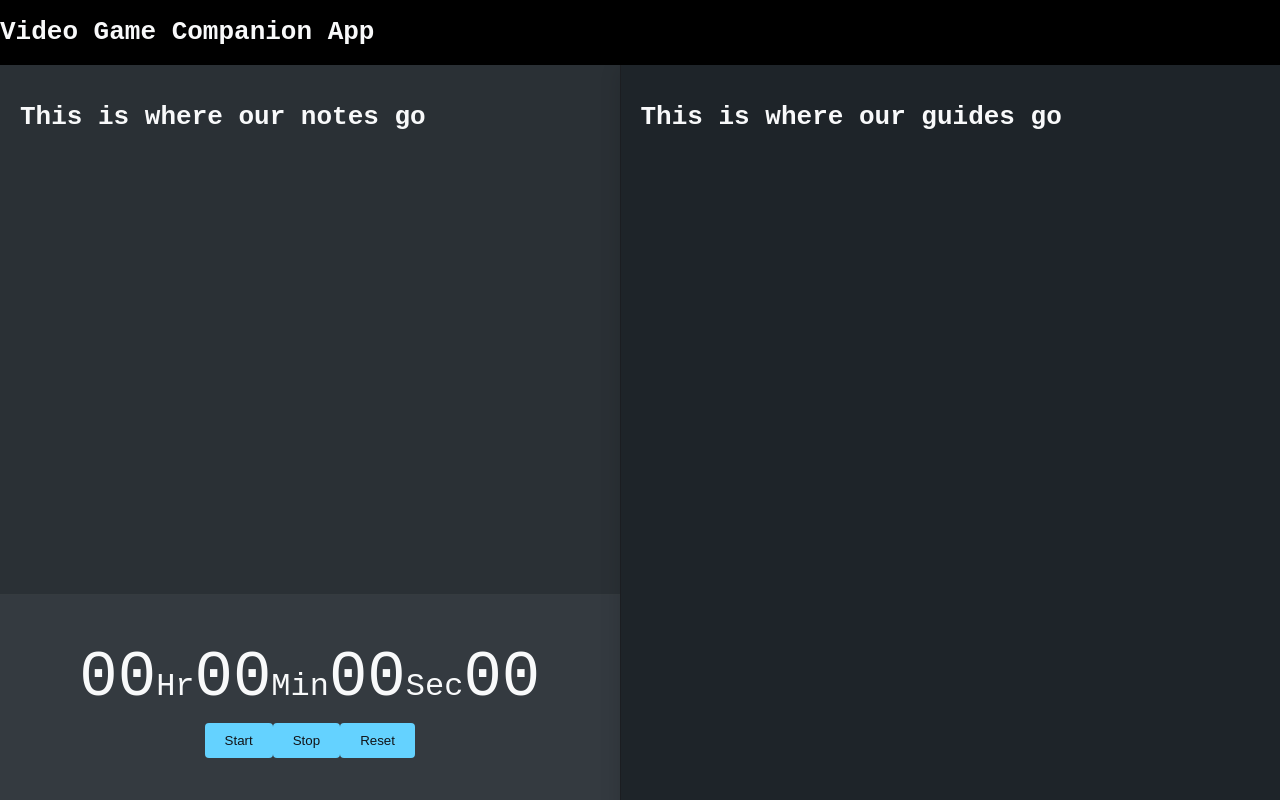
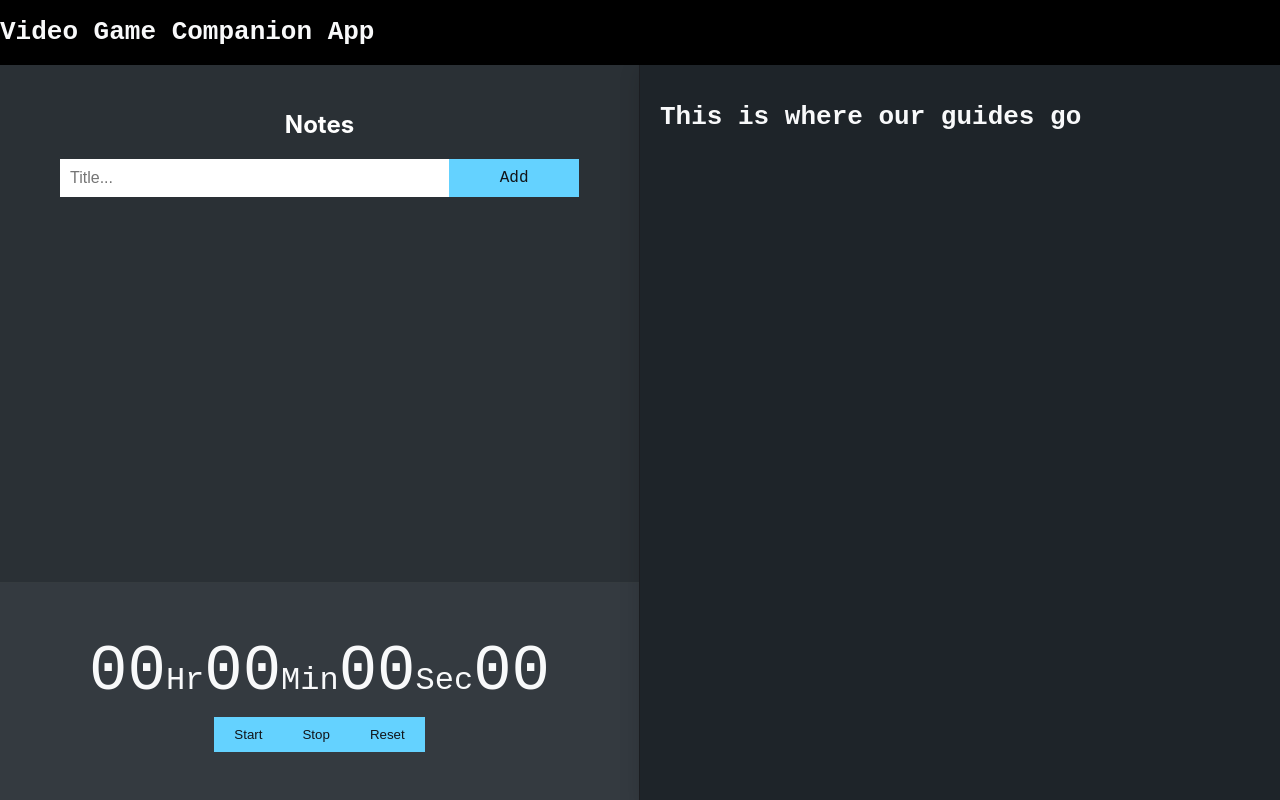
Before and after one commit to sah0017/SENG2513, a React (Create React App) app in the folder client/: page / in a window 1280 px wide. Built offline with nearby package versions, Linux system fonts and the light colour scheme.

Commit message:
added some notes functionality, altered UI to match

```diff
--- a/client/src/App.css
+++ b/client/src/App.css
@@ -89,21 +89,7 @@ html, body {
   font-weight: 300;
 }
 
-.btn {
-  background-color: #64d2ff;
-  color: #121418;
-  border: none;
-  padding: 10px 20px;
-  border-radius: 4px;
-  font-weight: 500;
-  cursor: pointer;
-  transition: all 0.2s ease;
-}
 
-.btn:hover {
-  background-color: #a5e9ff;
-  box-shadow: 0 4px 8px rgba(0, 0, 0, 0.1);
-}
 
 * {
   transition: background-color 0.3s ease, color 0.3s ease;
--- a/client/src/Notes.css
+++ b/client/src/Notes.css
@@ -0,0 +1,115 @@
+/* Include the padding and border in an element's total width and height */
+* {
+    box-sizing: border-box;
+  }
+
+  /* Remove margins and padding from the list */
+  ul {
+    margin: 0;
+    padding: 0;
+  }
+
+  /* Style the list items */
+  ul li {
+    cursor: pointer;
+    position: relative;
+    padding: 12px 8px 12px 40px;
+    background: #232a30;
+    font-size: 18px;
+    transition: 0.2s;
+
+    /* make the list items unselectable */
+    -webkit-user-select: none;
+    -moz-user-select: none;
+    -ms-user-select: none;
+    user-select: none;
+  }
+
+  /* Set all odd list items to a different color (zebra-stripes) */
+  ul li:nth-child(odd) {
+    background: #333d46;
+  }
+
+  /* Darker background-color on hover */
+  ul li:hover {
+    background: #64d2ff;
+  }
+
+  /* When clicked on, add a background color and strike out text */
+  ul li.checked {
+    background: #4ca0c1;
+    color: #64d2ff;
+    text-decoration: line-through;
+  }
+
+  /* Add a "checked" mark when clicked on */
+  ul li.checked::before {
+    content: '';
+    position: absolute;
+    border-color: #232a30;
+    border-style: solid;
+    border-width: 0 2px 2px 0;
+    top: 10px;
+    left: 16px;
+    transform: rotate(45deg);
+    height: 15px;
+    width: 7px;
+  }
+
+  /* Style the close button */
+  .close {
+    position: absolute;
+    right: 0;
+    top: 0;
+    padding: 12px 16px 12px 16px;
+  }
+
+  .close:hover {
+    background-color: #2a3035;
+    color: white;
+  }
+
+  /* Style the header */
+  .header {
+    background-color: #2a3035;
+    padding: 5px 40px;
+    color: white;
+    text-align: center;
+  }
+
+  /* Clear floats after the header */
+  .header:after {
+    content: "";
+    display: table;
+    clear: both;
+  }
+
+  /* Style the input */
+  input {
+    margin: 0;
+    border: none;
+    border-radius: 0;
+    width: 75%;
+    padding: 10px;
+    float: left;
+    font-size: 16px;
+  }
+
+  /* Style the "Add" button */
+  .addBtn {
+    font-family: monospace;
+    padding: 10px;
+    width: 25%;
+    background: #64d2ff;
+    color: #121418;
+    float: left;
+    text-align: center;
+    font-size: 16px;
+    cursor: pointer;
+    transition: all 0.2s ease;
+    border-radius: 0px;
+  }
+
+  .addBtn:hover {
+    background-color: #bbb;
+  }
--- a/client/src/Notes.js
+++ b/client/src/Notes.js
@@ -1,12 +1,111 @@
-import "./Notes.css"
-import React from "react";
+import "./Notes.css";
+import React, { useState, useEffect, useRef } from "react";
 
 const Notes = () => {
-    return (
-        <>
-            <h1>This is where our notes go</h1>
-        </>
-    );
+  // State to manage the input value
+  const [inputValue, setInputValue] = useState("");
+  // Ref to keep track of whether listeners have been added
+  const listenerAdded = useRef(false);
+
+  // Handle toggling checked class when clicking on a list item
+  const handleItemClick = (ev) => {
+    if (ev.target.tagName === 'LI') {
+      ev.target.classList.toggle('checked');
+    }
+  };
+
+  // Effect to add close buttons to existing list items on component mount
+  useEffect(() => {
+    // Add close button to existing list items
+    const myNodelist = document.getElementsByTagName("LI");
+    for (let i = 0; i < myNodelist.length; i++) {
+      addCloseButton(myNodelist[i]);
+    }
+
+    // Set up click handlers for existing close buttons
+    setupCloseButtonHandlers();
+
+    // Add click event listener to the list for toggling checked status
+    const list = document.querySelector('ul');
+    if (list && !listenerAdded.current) {
+      list.addEventListener('click', handleItemClick, false);
+      listenerAdded.current = true;
+    }
+
+    // Cleanup function to remove event listener when component unmounts
+    return () => {
+      if (list) {
+        list.removeEventListener('click', handleItemClick, false);
+        listenerAdded.current = false;
+      }
+    };
+  }, []);
+
+  // Function to add close button to a list item
+  const addCloseButton = (li) => {
+    const span = document.createElement("SPAN");
+    const txt = document.createTextNode("\u00D7");
+    span.className = "close";
+    span.appendChild(txt);
+    li.appendChild(span);
+  };
+
+  // Function to set up click handlers for close buttons
+  const setupCloseButtonHandlers = () => {
+    const close = document.getElementsByClassName("close");
+    for (let i = 0; i < close.length; i++) {
+      close[i].onclick = function() {
+        const div = this.parentElement;
+        div.style.display = "none";
+      };
+    }
+  };
+
+  // Function to add a new list item
+  const newElement = () => {
+    if (inputValue === '') {
+      alert("You must write something!");
+      return;
+    }
+
+    const li = document.createElement("li");
+    const textNode = document.createTextNode(inputValue);
+    li.appendChild(textNode);
+
+    document.getElementById("myUL").appendChild(li);
+    setInputValue(""); // Clear input field
+
+    addCloseButton(li);
+    setupCloseButtonHandlers();
+  };
+
+  // Handle pressing Enter key to add a new item
+  const handleKeyPress = (e) => {
+    if (e.key === 'Enter') {
+      newElement();
+    }
+  };
+
+  return (
+    <div>
+      <div id="myDIV" className="header">
+        <h2>Notes</h2>
+        <input
+          type="text"
+          id="myInput"
+          placeholder="Title..."
+          value={inputValue}
+          onChange={(e) => setInputValue(e.target.value)}
+          onKeyPress={handleKeyPress}
+        />
+        <span onClick={newElement} className="addBtn">Add</span>
+      </div>
+
+      <ul id="myUL">
+        {/* List items will be added here dynamically */}
+      </ul>
+    </div>
+  );
 };
 
 export default Notes;
--- a/client/src/Timer.css
+++ b/client/src/Timer.css
@@ -22,3 +22,19 @@
 .txt {
     font-family: monospace;
 }
+
+.btn {
+    background-color: #64d2ff;
+    color: #121418;
+    border: none;
+    padding: 10px 20px;
+    border-radius: 0px;
+    font-weight: 500;
+    cursor: pointer;
+    transition: all 0.2s ease;
+  }
+
+.btn:hover {
+    background-color: #a5e9ff;
+    box-shadow: 0 4px 8px rgba(0, 0, 0, 0.1);
+}
```
